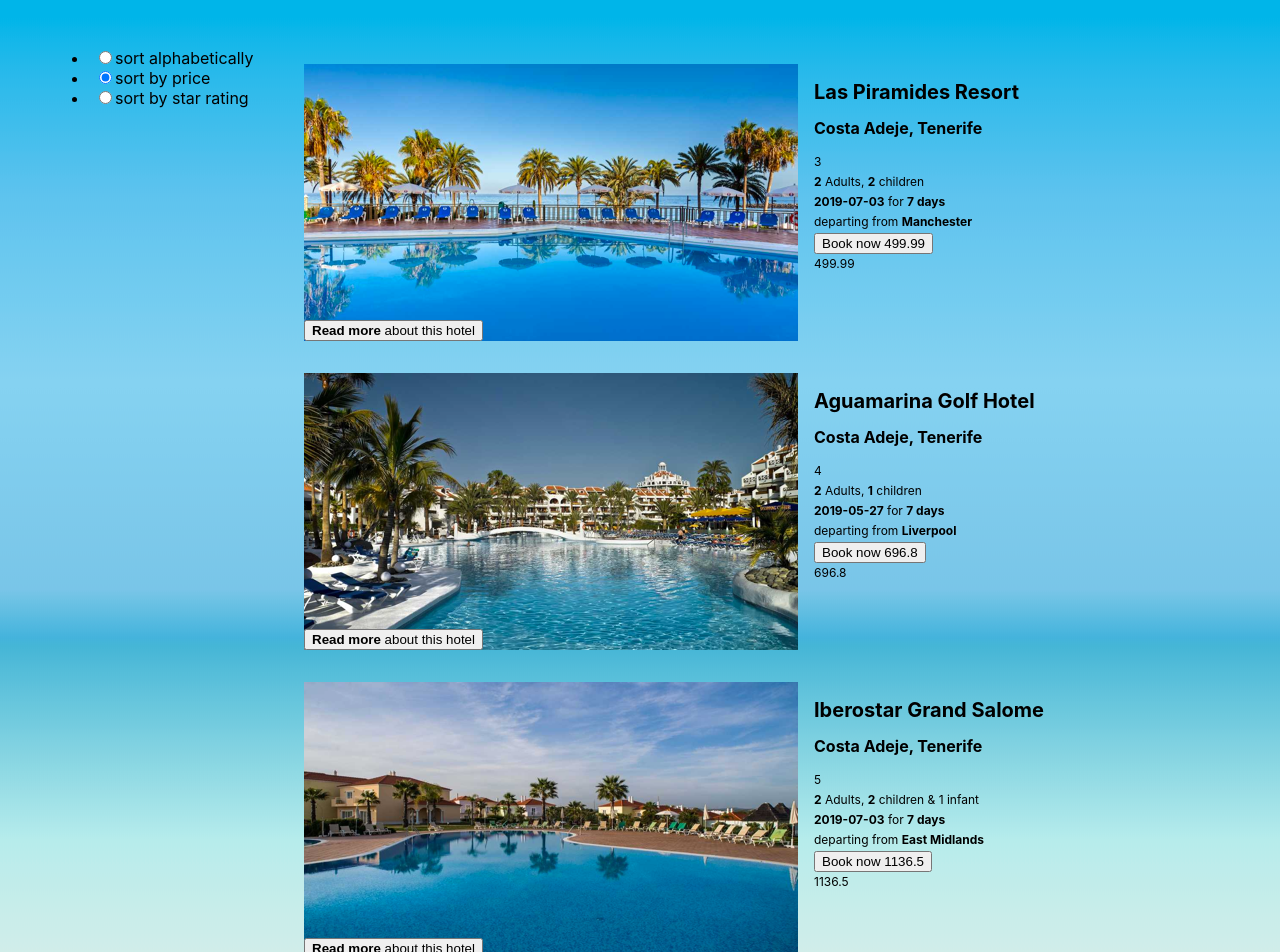
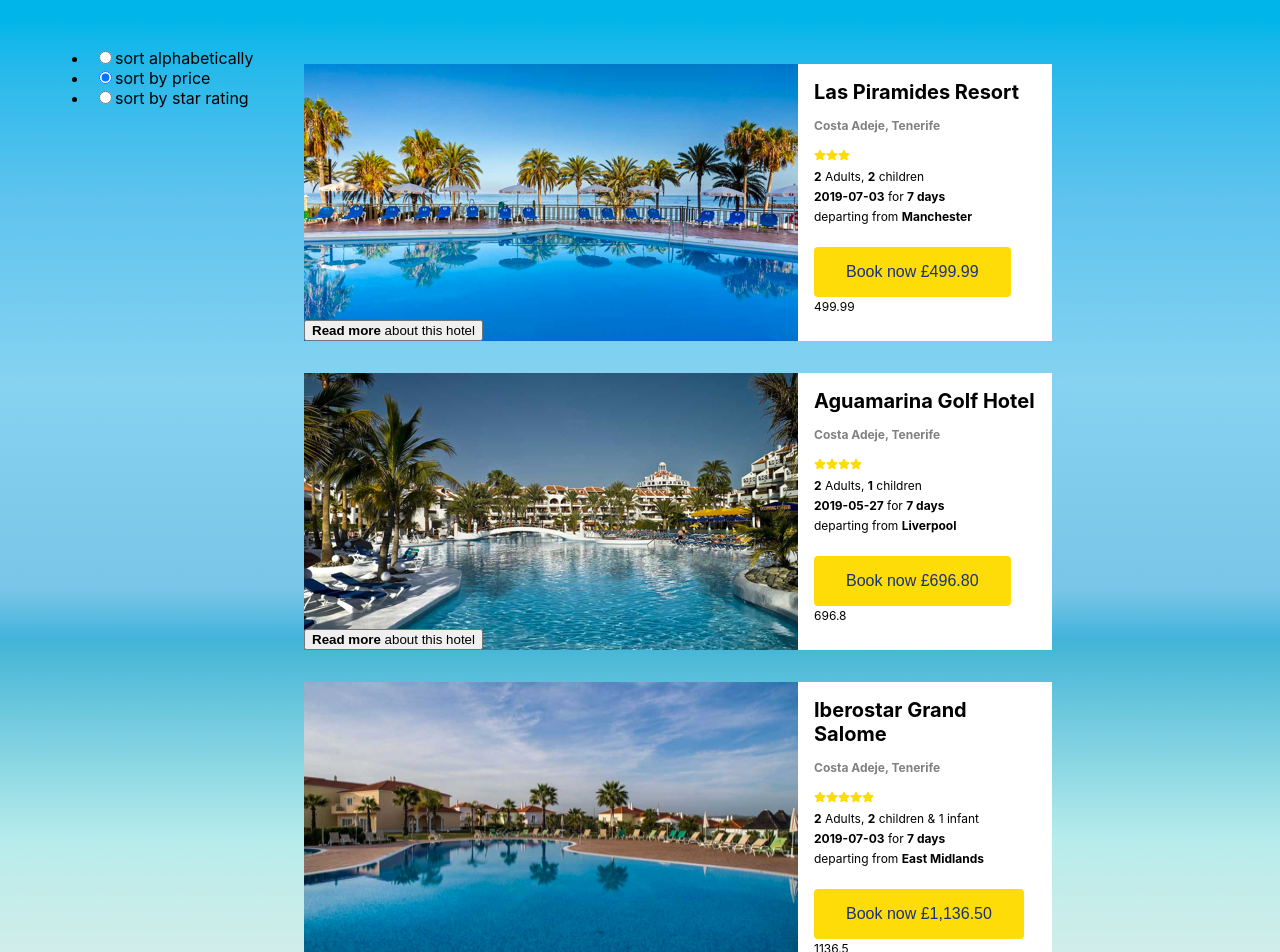
Before and after one commit to KswisDev/otb-test, a React (Create React App) app: page / in a window 1280 px wide. Shown: the top 952 px of the page. Built offline with nearby package versions, Linux system fonts and the light colour scheme.

Commit message:
more styling updates for product card

```diff
--- a/package.json
+++ b/package.json
@@ -8,6 +8,7 @@
     "@testing-library/user-event": "^13.5.0",
     "react": "^18.2.0",
     "react-dom": "^18.2.0",
+    "react-icons": "^4.9.0",
     "react-scripts": "5.0.1",
     "styled-components": "^5.3.10",
     "web-vitals": "^2.1.4"
--- a/src/components/productCard.jsx
+++ b/src/components/productCard.jsx
@@ -1,44 +1,23 @@
-import styled from "styled-components";
 import { useState } from "react";
-
-const ProductWrapper = styled.div`
-  display: flex;
-`;
-
-const OverviewWrapper = styled.section`
-  text-align: left;
-  margin-top: -22px;
-`;
-
-const InfoWrapper = styled.section`
-  text-align: left;
-  padding: 1rem;
-  p {
-    font-size: 12px;
-    line-height: 20px;
-    margin: 0;
-  }
-
-  h2 {
-    margin-top: 0;
-    margin-bottom: 14px;
-    font-size: 20px;
-  }
-
-  h3 {
-    margin-top: 0;
-    margin-bottom: 14px;
-    font-size: 16px;
-  }
-`;
-
-const OuterWrapper = styled.div`
-  padding: 1rem;
-`;
+import {
+  ProductWrapper,
+  OverviewWrapper,
+  InfoWrapper,
+  OuterWrapper,
+  BookCTA,
+  UKPound,
+  StarIcon,
+} from "./productCard.styles";
 
 function ProductCard({ product, index }) {
   const [showOverview, setShowOverview] = useState(false);
   if (!product) return null;
+
+  const stars = [];
+  for (let i = 0; i < product.rating; i++) {
+    stars.push(<StarIcon key={`star${i}`} />);
+  }
+
   return (
     <OuterWrapper>
       <ProductWrapper data-testid={`product-${index}`}>
@@ -46,7 +25,7 @@
         <InfoWrapper>
           <h2>{product.hotel}</h2>
           <h3>{product.location}</h3>
-          <p>{product.rating}</p>
+          <p>{stars}</p>
           <p>
             <strong>{product.adults}</strong> Adults,{" "}
             <strong>{product.children}</strong> children{" "}
@@ -59,7 +38,8 @@
           <p>
             departing from <strong>{product.depatureAirport}</strong>
           </p>
-          <button>Book now {product.price}</button>
+          <br />
+          <BookCTA>Book now {UKPound.format(product.price)}</BookCTA>
           <p>{product.price}</p>
         </InfoWrapper>
       </ProductWrapper>
--- /dev/null
+++ b/src/components/productCard.styles.js
@@ -0,0 +1,73 @@
+import styled from "styled-components";
+import { FaStar } from "react-icons/fa";
+
+const ProductWrapper = styled.div`
+  display: flex;
+  background: white;
+`;
+
+const OverviewWrapper = styled.section`
+  text-align: left;
+  margin-top: -22px;
+  background: white;
+`;
+
+const InfoWrapper = styled.section`
+  text-align: left;
+  padding: 1rem;
+  p {
+    font-size: 12px;
+    line-height: 20px;
+    margin: 0;
+  }
+
+  h2 {
+    margin-top: 0;
+    margin-bottom: 14px;
+    font-size: 20px;
+  }
+
+  h3 {
+    margin-top: 0;
+    margin-bottom: 14px;
+    font-size: 12px;
+    color: grey;
+  }
+`;
+
+const OuterWrapper = styled.div`
+  padding: 1rem;
+  max-width: 748px;
+`;
+
+const BookCTA = styled.button`
+  background-color: #fedc07;
+  border: none;
+  padding: 1rem 32px;
+  text-align: center;
+  text-decoration: none;
+  display: inline-block;
+  font-size: 16px;
+  cursor: pointer;
+  border-radius: 4px;
+  color: #17317f;
+`;
+
+const UKPound = new Intl.NumberFormat("en-GB", {
+  style: "currency",
+  currency: "GBP",
+});
+
+const StarIcon = styled(FaStar)`
+  color: #fedc07;
+`;
+
+export {
+  ProductWrapper,
+  OverviewWrapper,
+  InfoWrapper,
+  OuterWrapper,
+  BookCTA,
+  UKPound,
+  StarIcon,
+};
```
Also changed, not shown: 1 other file (tests, documents, lock files or other folders).
